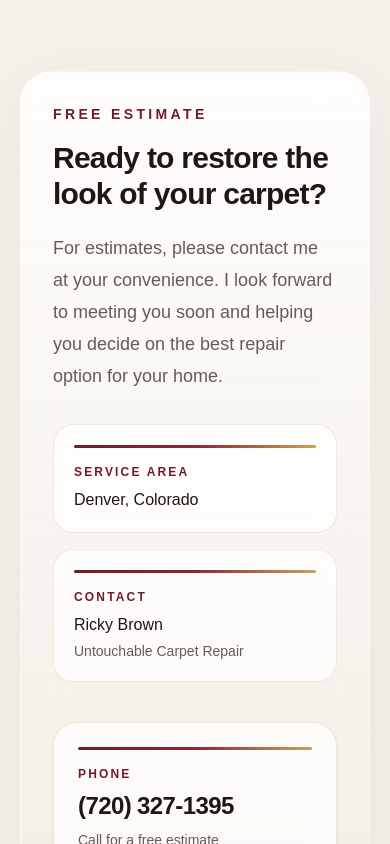
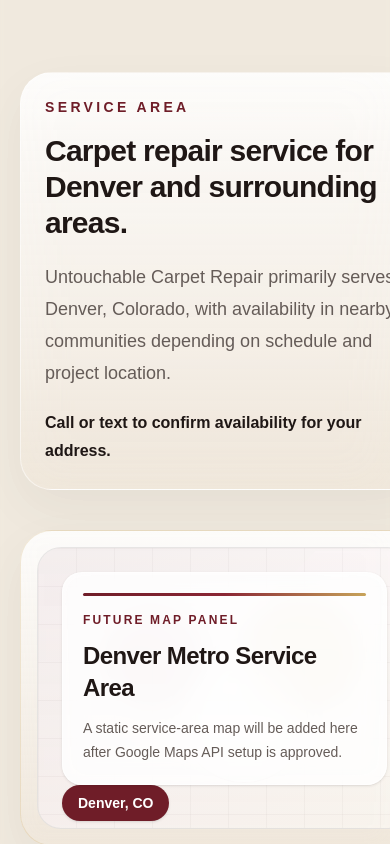
Before and after one commit to bobbyboulders123/untouchable-carpet-repair, a Next.js app: page / in a window 390 px wide. Shown: the part 5500-6344 px from the top of the page. Built offline with nearby package versions, Linux system fonts and the light colour scheme.

Commit message:
Add service area section

```diff
--- a/app/page.tsx
+++ b/app/page.tsx
@@ -11,6 +11,7 @@
   { href: "#services", label: "Services" },
   { href: "#before-after", label: "Before & After" },
   { href: "#why-choose-us", label: "Why Choose Us" },
+  { href: "#service-area", label: "Service Area" },
   { href: "#faq", label: "FAQ" },
   { href: "#contact", label: "Contact" },
 ];
@@ -852,6 +853,84 @@
           </div>
         </section>
 
+        <section
+          id="service-area"
+          className="border-t border-[var(--line)] bg-[color:rgba(239,230,218,0.72)] backdrop-blur-[2px]"
+        >
+          <div className="mx-auto max-w-6xl px-5 py-20 md:py-24">
+            <div className="grid gap-10 lg:grid-cols-[0.9fr_1.1fr] lg:items-center">
+              <div
+                data-reveal
+                className="card-tint rounded-[2rem] border border-white/50 p-6 shadow-[0_18px_50px_rgba(0,0,0,0.05)] backdrop-blur-xl md:p-8"
+              >
+                <p className="text-sm font-semibold uppercase tracking-[0.24em] text-[var(--brand-burgundy)]">
+                  Service Area
+                </p>
+                <h2 className="mt-4 text-3xl font-bold tracking-tight text-[var(--ink)] sm:text-4xl">
+                  Carpet repair service for Denver and surrounding areas.
+                </h2>
+                <p className="mt-5 text-lg leading-8 text-[var(--muted)]">
+                  Untouchable Carpet Repair primarily serves Denver, Colorado,
+                  with availability in nearby communities depending on schedule
+                  and project location.
+                </p>
+                <p className="mt-5 text-base font-semibold leading-7 text-[var(--ink)]">
+                  Call or text to confirm availability for your address.
+                </p>
+              </div>
+
+              <div
+                data-reveal
+                className="card-tint rounded-[2rem] border border-[color:rgba(199,163,90,0.22)] p-4 shadow-[0_18px_50px_rgba(0,0,0,0.05)] backdrop-blur-md md:p-6"
+              >
+                <div className="relative overflow-hidden rounded-[1.5rem] border border-[var(--line)] bg-white/72">
+                  <div className="absolute inset-0 brand-gradient-soft opacity-70" />
+                  <div
+                    aria-hidden="true"
+                    className="absolute inset-0 opacity-35"
+                    style={{
+                      backgroundImage:
+                        "linear-gradient(rgba(31,23,21,0.08) 1px, transparent 1px), linear-gradient(90deg, rgba(31,23,21,0.08) 1px, transparent 1px)",
+                      backgroundSize: "38px 38px",
+                    }}
+                  />
+
+                  <div className="relative aspect-[4/3] min-h-[280px] p-6 sm:aspect-[16/9] md:p-8">
+                    <div className="absolute left-[18%] top-[22%] h-24 w-24 rounded-full border border-[color:rgba(111,29,40,0.18)] bg-[color:rgba(111,29,40,0.08)] sm:h-32 sm:w-32" />
+                    <div className="absolute right-[14%] top-[18%] h-28 w-28 rounded-full border border-[color:rgba(199,163,90,0.28)] bg-[color:rgba(199,163,90,0.16)] sm:h-40 sm:w-40" />
+                    <div className="absolute bottom-[16%] left-[38%] h-32 w-32 rounded-full border border-[color:rgba(111,29,40,0.14)] bg-white/34 sm:h-44 sm:w-44" />
+
+                    <div className="relative flex h-full flex-col justify-between">
+                      <div className="max-w-sm rounded-[1.25rem] border border-white/70 bg-white/82 p-5 shadow-sm backdrop-blur-md">
+                        <div className="accent-stripe mb-4 h-[3px] w-full rounded-full" />
+                        <p className="text-xs font-semibold uppercase tracking-[0.18em] text-[var(--brand-burgundy)]">
+                          Future Map Panel
+                        </p>
+                        <h3 className="mt-3 text-2xl font-semibold tracking-tight text-[var(--ink)]">
+                          Denver Metro Service Area
+                        </h3>
+                        <p className="mt-3 text-sm leading-6 text-[var(--muted)]">
+                          A static service-area map will be added here after
+                          Google Maps API setup is approved.
+                        </p>
+                      </div>
+
+                      <div className="flex flex-wrap items-center gap-3">
+                        <span className="inline-flex rounded-full bg-[var(--brand-burgundy)] px-4 py-2 text-sm font-semibold text-white shadow-sm">
+                          Denver, CO
+                        </span>
+                        <span className="inline-flex rounded-full border border-[color:rgba(199,163,90,0.28)] bg-white/82 px-4 py-2 text-sm font-semibold text-[var(--ink)] shadow-sm backdrop-blur-md">
+                          Nearby areas by availability
+                        </span>
+                      </div>
+                    </div>
+                  </div>
+                </div>
+              </div>
+            </div>
+          </div>
+        </section>
+
         <section id="contact" className="mx-auto max-w-6xl px-5 py-20 md:py-24">
           <div
             data-reveal
```
